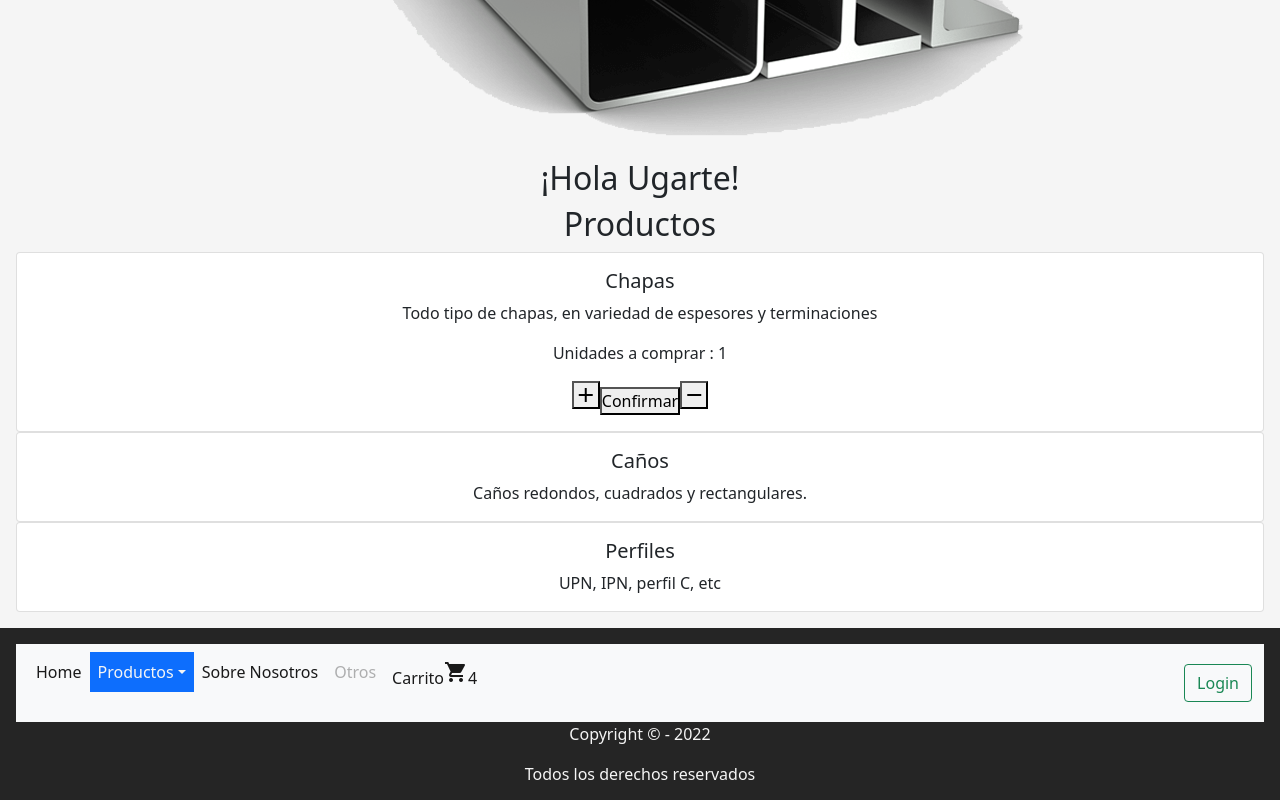
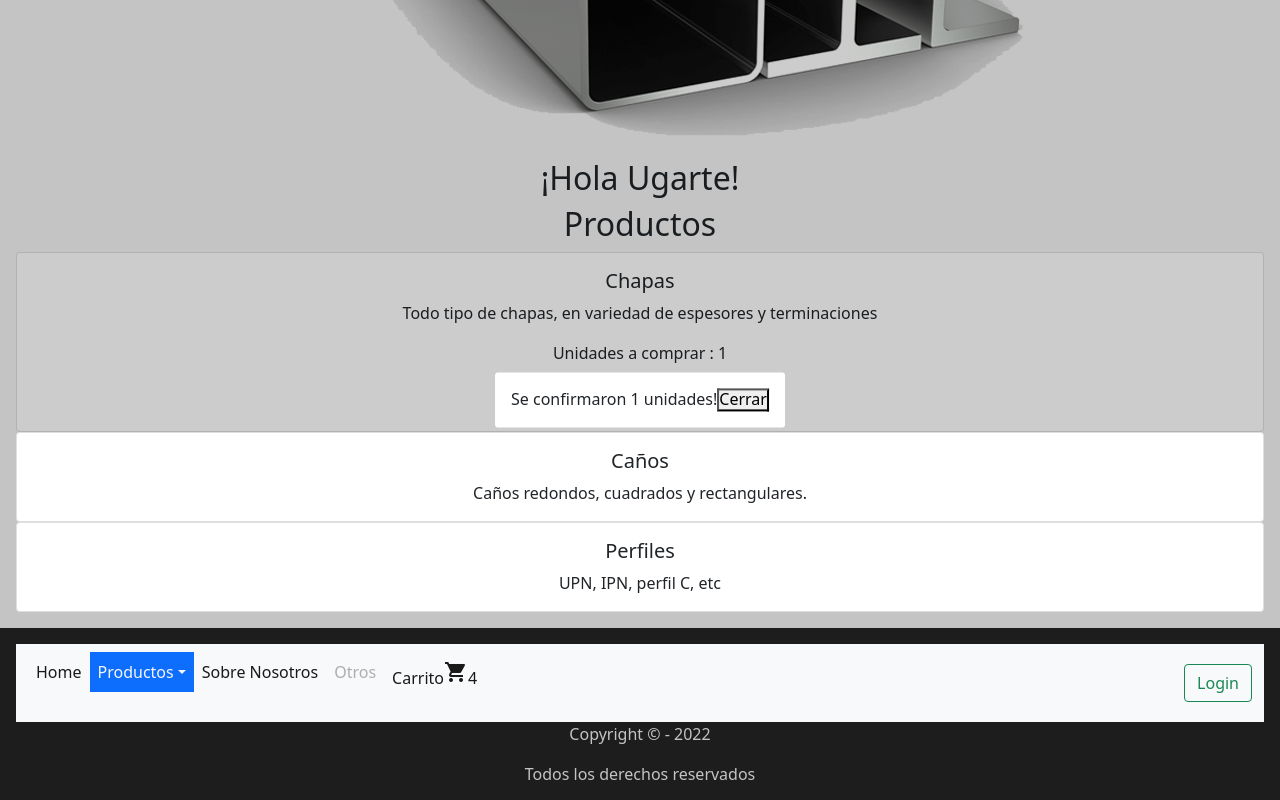
Before and after one commit to FranUgarte94/metalins-ugartefrancisco, a React (Create React App) app: page / in a window 1280 px wide. Both pictures are taken after a click on the button "Confirmar". Shown: the part 615-1415 px from the top of the page. Built offline with nearby package versions, Linux system fonts and the light colour scheme.

Commit message:
boton modal

```diff
--- a/src/components/ItemCount.js
+++ b/src/components/ItemCount.js
@@ -3,14 +3,13 @@ import { useState , useEffect } from "react"
 const ItemCount = ({init,stock,onAdd}) => {
 
 const [contador,setContador] = useState(init)
+const [confirmado,setConfirmado] = useState(false)
 
 const sumar = () => {
 
     if(contador < stock) {
         setContador(contador+1)
     }
-
-
 }
 
 const restar = () => {
@@ -21,11 +20,16 @@ const restar = () => {
 
 const confirmar = () => {
     console.log(contador)
-    onAdd(contador)
+    //onAdd(contador)
+    setConfirmado(true)
+}
+
+const cerrarConfirmado = () => {
+  setConfirmado(false)
 }
 
 
-
+if(!confirmado) {
   return (
     <div>
         <p>Unidades a comprar : {contador}</p>
@@ -34,95 +38,18 @@ const confirmar = () => {
         <button onClick={restar} className="material-icons">remove</button>
     </div>
   )
-}
-
-export default ItemCount
-
-
-
-
-
-
-
-
-
-
-
-
-
-/*import { useState , useEffect } from "react"
-
-
-const ItemCount = (props) => {
-
-
-// btn.addEventListener("click", () => {})
-
-  const resultado = useState(1)
-
-  const [contador,setContador] = useState(1)
-  //const [dark,setDark] = useState(false)
-
-
-  useEffect(()=>{
-    //console.log("Nuevo render")
-    //console.log("Hago un pedido a una BD para productos")
-  },[])
-
-  //console.log(resultado)
-  //const contador = resultado[0]
-  //const setContador = resultado[1]
-
-  // Estado de un componente : Es una variable interna de un componente
-  // que guarda un valor a traves del tiempo
-
-  //const contador = 0
-
-  const aumentarContador = () => {
-    //contador = contador + 1
-    //contador++
-    //const p = document.querySelector('p')
-    //p.innerText = contador
-
-
-    setContador(contador + 1)
-  }
-
-  const stockProductos = 5
-
-  const restarContador = () => {
-
-    setContador(contador - 1)
-  }
-
-  const agregarAlCarrito = () => {
-
-  }
-
-  /*const toggleDark = () => {
-    setDark(!dark)
-    // ! significa lo contrario a
-  }
-
-  console.log(dark)
-
-*/
-
-/*
-
+} else {
   return (
     <div>
-      <p className="cantidad" initial="1">Cantidad : {contador}</p>
-      <button className="btn-primary letraBlanca botonSuma" onClick={aumentarContador}>+</button>
-      <button className="btn-primary letraBlanca botonSuma" onClick={restarContador}>-</button>
-      <button className="btn-primary letraBlanca botonSuma" onClick={agregarAlCarrito}>Agregar al Carrito</button>
+        <p>Unidades a comprar : {contador}</p>
+        <button onClick={sumar} className="material-icons">add</button>
+        <button onClick={confirmar}>Confirmar</button>
+        <button onClick={restar} className="material-icons">remove</button>
+        <h6 className="modalcss">Se confirmaron {contador} unidades!
+        <button onClick={cerrarConfirmado}>Cerrar</button></h6>
     </div>
   )
 
-
 }
-//<button onClick={toggleDark}>toogle dark</button>
-
-
+}
 export default ItemCount
-*/
--- a/src/components/ItemListContainer.js
+++ b/src/components/ItemListContainer.js
@@ -2,7 +2,9 @@ import ItemCount from "./ItemCount"
 
 const ItemListContainer = ({children,apellido}) => {
 
-  const onAdd = () => {}
+  const onAdd = () => {
+
+  }
 
     return (
       <>
--- a/src/estilos.scss
+++ b/src/estilos.scss
@@ -77,3 +77,15 @@ body {
     background-color: rgb(34, 86, 199);
     color: white;
 }
+
+.modalcss {
+    position: fixed;
+    top: 50%;
+    left: 50%;
+    transform: translate(-50%, -50%);
+    background-color: white;
+    padding: 1rem;
+    border-radius: 3px;
+    box-shadow: 0 0 0 1000px rgba(0, 0, 0, 0.2);
+
+}
```
